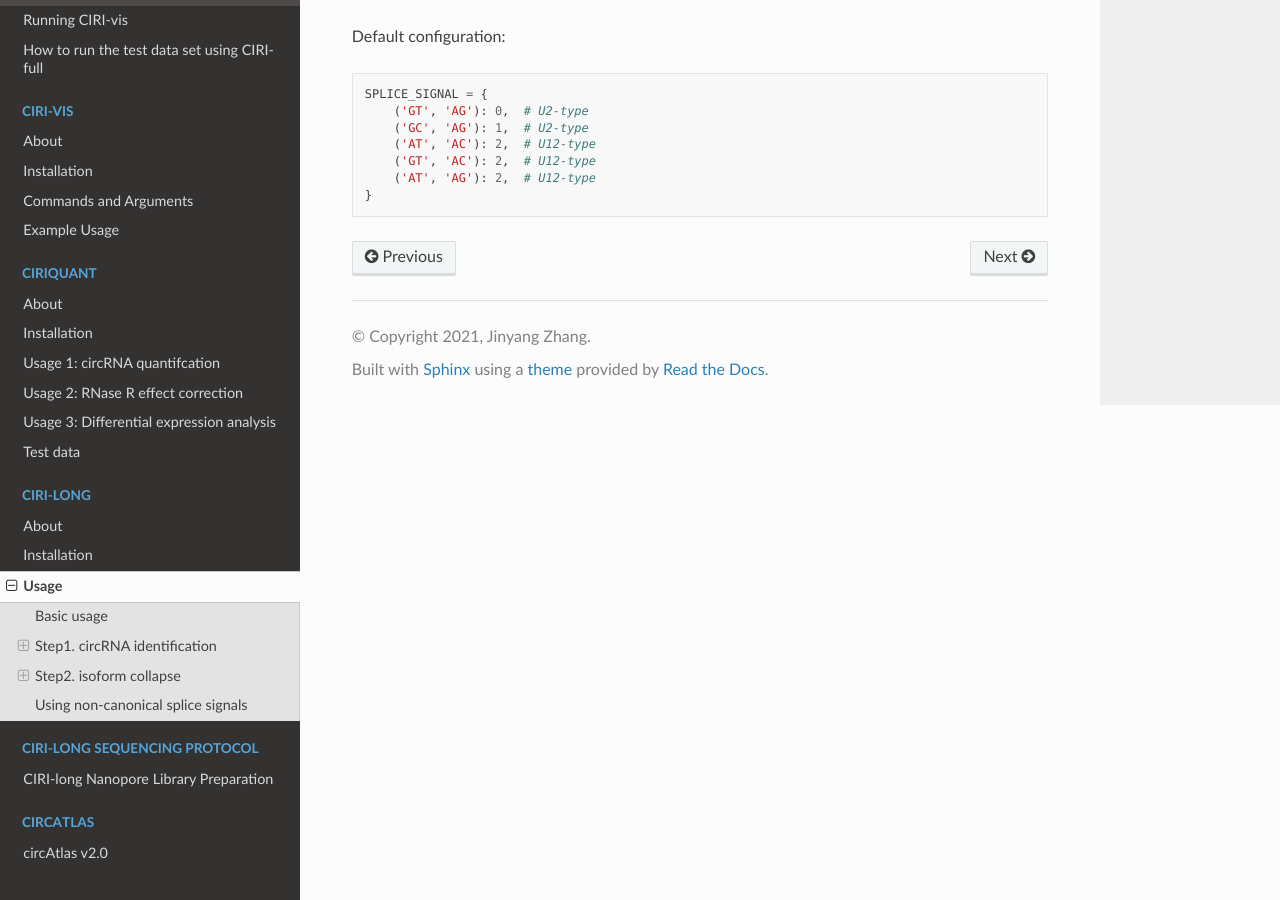
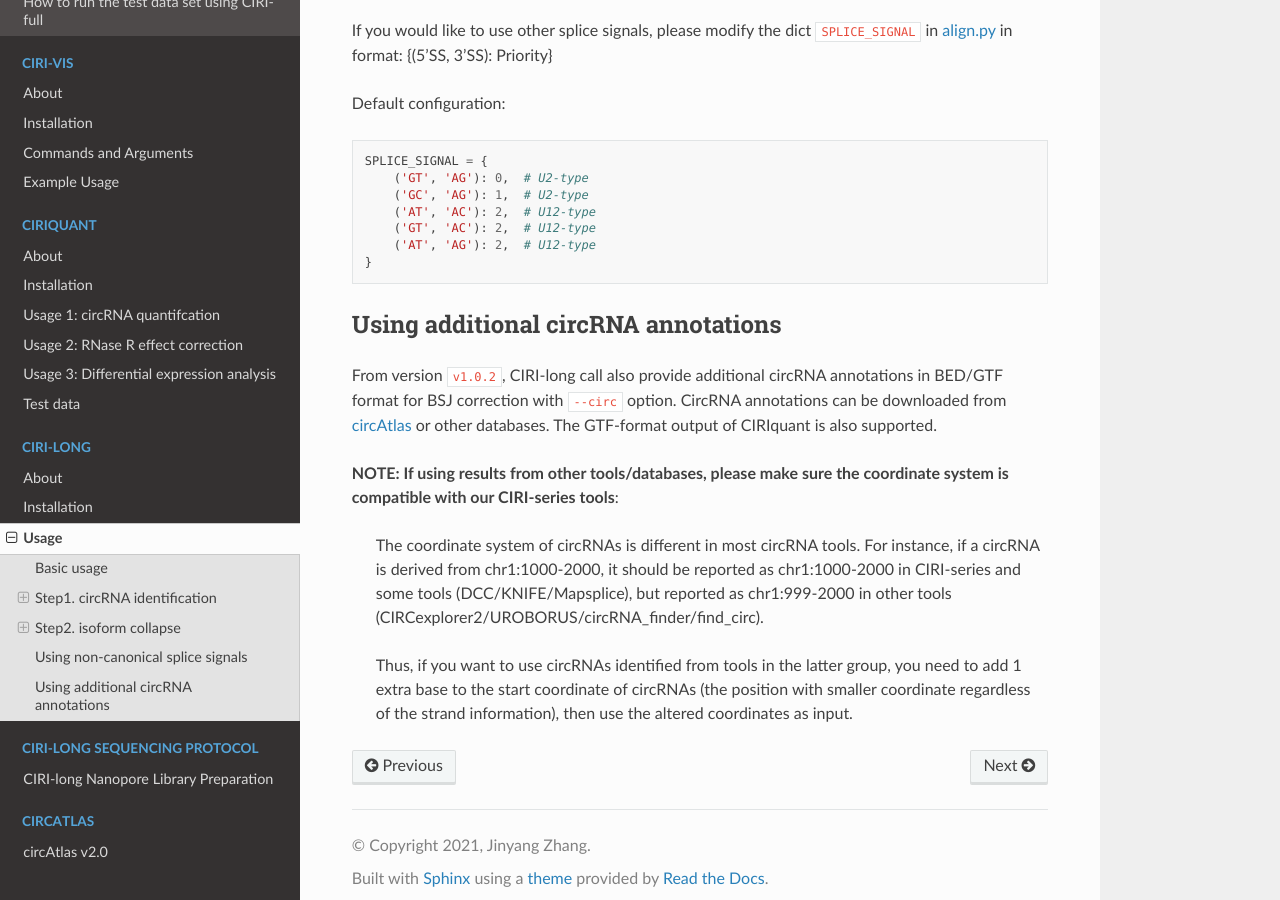
Before and after one commit to bioinfo-biols/CIRI-cookbook, a Sphinx documentation site: the page built from source/CIRI-long_2_usage.md, in a window 1280 px wide and 900 px high, scrolled down 4223 px. Built offline with Sphinx 7.4.7 and the Read the Docs theme 2.0.0, drawn with Linux system fonts in a browser that asks for light colours; some of the changed text lies outside the part shown.

Commit message:
CIRI-long v1.0.2

````diff
--- a/source/CIRI-long_2_usage.md
+++ b/source/CIRI-long_2_usage.md
@@ -29,10 +29,12 @@ optional arguments:
   -r REF, --ref REF     Reference genome FASTA file
   -p PREFIX, --prefix PREFIX
                         Output sample prefix, (default: CIRI-long)
-  -a GTF, --anno GTF    Genome reference gtf
+  -a GTF, --anno GTF    Genome reference gtf, (optional)
+  -c CIRC, --circ CIRC  Additional circRNA annotation in bed/gtf format,
+                        (optional)
   --canonical           Use canonical splice signal (GT/AG) only, default: True)
   -t INT, --threads INT
-                        Number of threads
+                        Number of threads, (default: use all cores)
   --debug               Run in debugging mode, (default: False)
 ```
 
@@ -95,10 +97,12 @@ optional arguments:
   -p PREFIX, --prefix PREFIX
                         Output sample prefix, (default: CIRI-long)
   -r REF, --ref REF     Reference genome FASTA file
-  -a GTF, --anno GTF    Genome reference gtf
+  -a GTF, --anno GTF    Genome reference gtf, (optional)
+  -c CIRC, --circ CIRC  Additional circRNA annotation in bed/gtf format,
+                        (optional)
   --canonical           Use canonical splice signal (GT/AG) only, default: True)
   -t INT, --threads INT
-                        Number of threads
+                        Number of threads, (default: use all cores)
   --debug               Run in debugging mode, (default: False)
 ```
 
@@ -198,3 +202,13 @@ SPLICE_SIGNAL = {
     ('AT', 'AG'): 2,  # U12-type
 }
 ```
+
+## Using additional circRNA annotations
+
+From version `v1.0.2`, CIRI-long call also provide additional circRNA annotations in BED/GTF format for BSJ correction with `--circ` option. CircRNA annotations can be downloaded from [circAtlas](http://circatlas.biols.ac.cn/) or other databases. The GTF-format output of CIRIquant is also supported.
+
+**NOTE: If using results from other tools/databases, please make sure the coordinate system is compatible with our CIRI-series tools**:
+
+> The coordinate system of circRNAs is different in most circRNA tools. For instance, if a circRNA is derived from chr1:1000-2000, it should be reported as chr1:1000-2000 in CIRI-series and some tools (DCC/KNIFE/Mapsplice), but reported as chr1:999-2000 in other tools (CIRCexplorer2/UROBORUS/circRNA_finder/find_circ).
+>
+> Thus, if you want to use circRNAs identified from tools in the latter group, you need to add 1 extra base to the start coordinate of circRNAs (the position with smaller coordinate regardless of the strand information), then use the altered coordinates as input.
````
